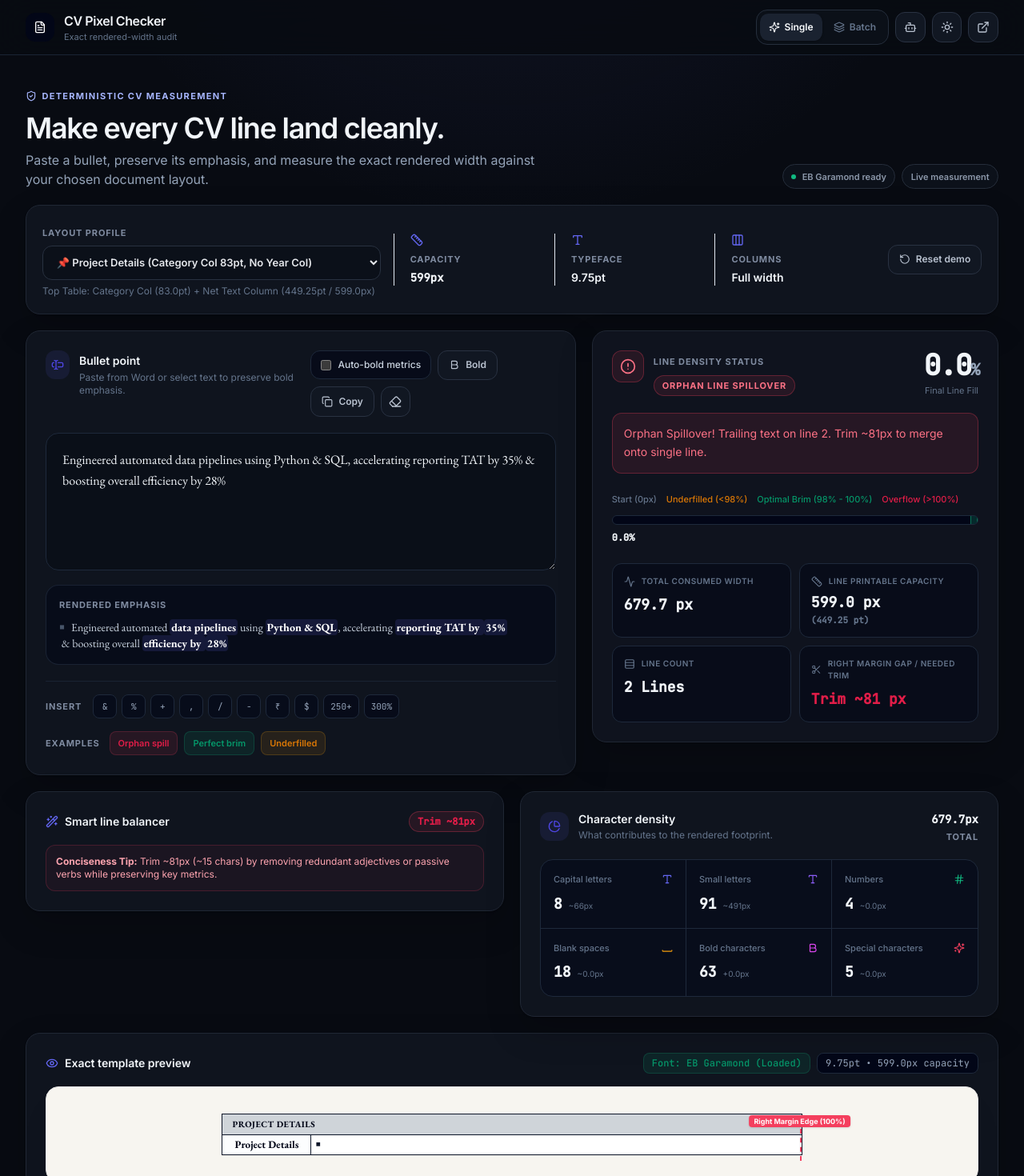
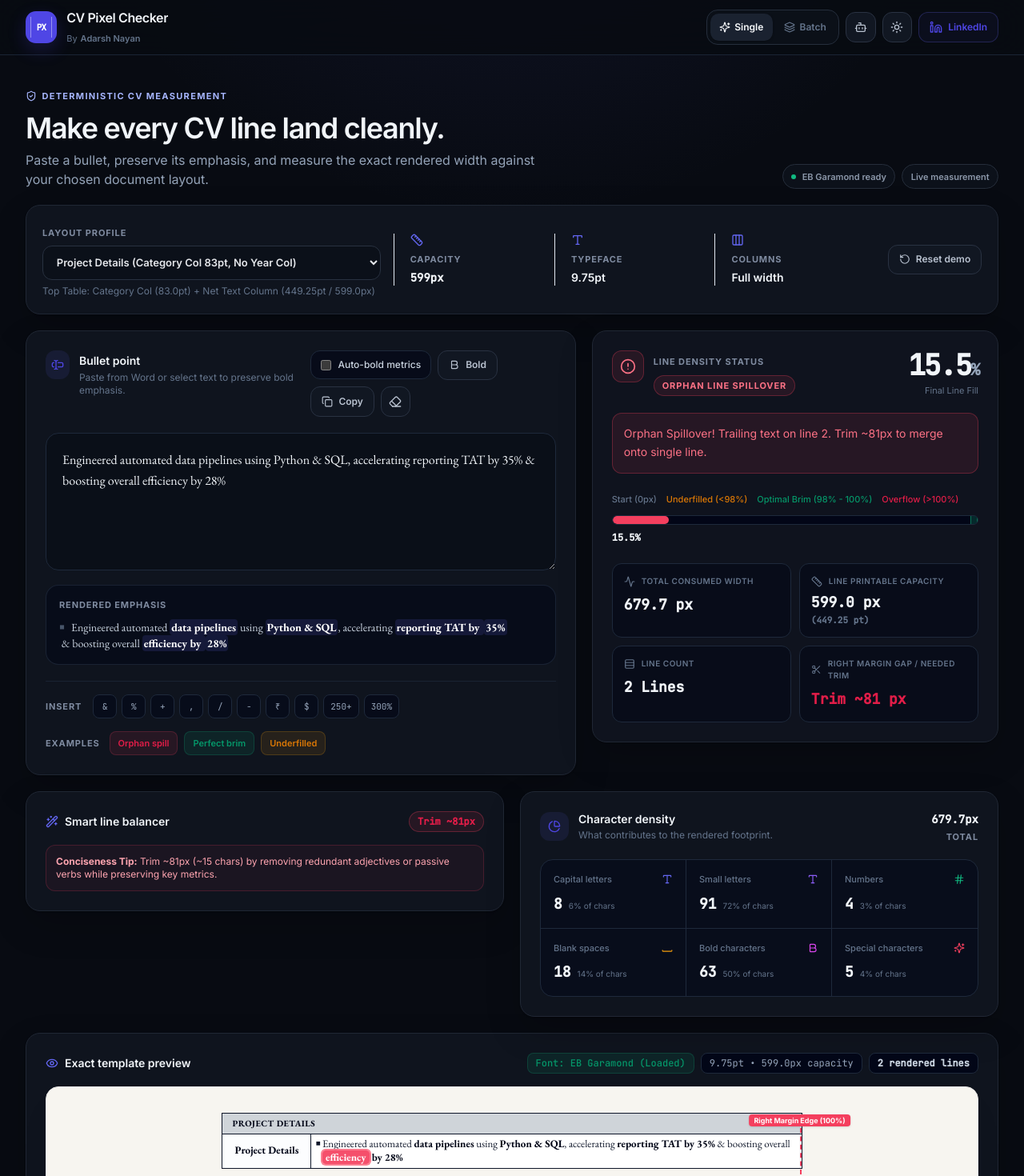
Before and after one commit to Nayanwho/cv-pixel-checker, a React (Vite) app: page / in a window 1280 px wide. Shown: the top 1470 px of the page at 80% size. Built offline with nearby package versions, Linux system fonts and the light colour scheme.

Commit message:
Fix wrapped template preview and branding

```diff
--- a/index.html
+++ b/index.html
@@ -4,7 +4,7 @@
     <meta charset="UTF-8" />
     <link rel="icon" type="image/svg+xml" href="/favicon.svg" />
     <meta name="viewport" content="width=device-width, initial-scale=1.0" />
-    <title>CV Bullet Line-Density & Brim Checker</title>
+    <title>CV Pixel Checker — Exact Line-Width Audit</title>
     <!-- Google Fonts: EB Garamond (400, 600, 700) and Inter -->
     <link rel="preconnect" href="https://fonts.googleapis.com">
     <link rel="preconnect" href="https://fonts.gstatic.com" crossorigin>
--- a/src/App.jsx
+++ b/src/App.jsx
@@ -340,7 +340,14 @@ export default function App() {
       <footer className="border-t border-slate-200/80 dark:border-slate-800/80 py-5 text-xs text-slate-500">
         <div className="max-w-[1440px] mx-auto px-4 sm:px-6 lg:px-8 flex flex-col sm:flex-row items-center justify-between gap-2">
           <span>Calibrated for EB Garamond 9.75pt · CSS-pixel accurate</span>
-          <span>Designed by <strong className="font-semibold text-slate-700 dark:text-slate-300">Adarsh Nayan</strong></span>
+          <a
+            href="https://www.linkedin.com/in/adarsh-nayan"
+            target="_blank"
+            rel="noopener noreferrer"
+            className="font-medium text-slate-600 dark:text-slate-300 hover:text-indigo-600 dark:hover:text-indigo-300 transition-colors"
+          >
+            Designed by <strong className="font-semibold">Adarsh Nayan</strong> · Connect on LinkedIn
+          </a>
         </div>
       </footer>
     </div>
--- a/src/components/CVLinePreview.jsx
+++ b/src/components/CVLinePreview.jsx
@@ -8,7 +8,6 @@ export default function CVLinePreview({ textSegments, preset, metrics, theme })
   const isOrphan = status === 'ORPHAN';
   const isHardOverflow = status === 'HARD_OVERFLOW';
   const isNearBrim = status === 'NEAR_BRIM';
-  const isUnderfilled = status === 'UNDERFILLED';
 
   const categoryWidthPx = preset.categoryWidthPt > 0 ? Math.round(preset.categoryWidthPt * (4 / 3)) : 0;
   const yearColumnWidthPx = preset.hasYearColumn ? Math.round((preset.yearColumnWidthPt || 35.0) * (4 / 3)) : 0;
@@ -49,6 +48,9 @@ export default function CVLinePreview({ textSegments, preset, metrics, theme })
           )}
           <span className={`text-xs ${isDark ? 'text-slate-400 bg-slate-950 border-slate-800' : 'text-slate-600 bg-slate-100 border-slate-200'} px-2.5 py-1 rounded-lg border font-mono`}>
             {preset.fontSizePt}pt • {targetLineWidthPx.toFixed(1)}px capacity
+          </span>
+          <span className={`text-xs ${isDark ? 'text-slate-300 bg-slate-950 border-slate-800' : 'text-slate-700 bg-slate-100 border-slate-200'} px-2.5 py-1 rounded-lg border font-mono font-semibold`}>
+            {metrics.numLines} rendered line{metrics.numLines > 1 ? 's' : ''}
           </span>
         </div>
       </div>
@@ -105,6 +107,7 @@ export default function CVLinePreview({ textSegments, preset, metrics, theme })
                     fontWeight: 700,
                     padding: '4px 6px',
                     lineHeight: `${lineHeightPx}px`,
+                    whiteSpace: 'pre-line',
                     verticalAlign: 'middle'
                   }}
                 >
@@ -162,7 +165,8 @@ export default function CVLinePreview({ textSegments, preset, metrics, theme })
                       style={{
                         fontFamily: fontInfo.isFallback ? 'Georgia, Garamond, serif' : '"EB Garamond", Garamond, Georgia, serif',
                         fontSize: `${fontSizePx}px`,
-                        lineHeight: `${lineHeightPx}px`
+                        lineHeight: `${lineHeightPx}px`,
+                        minHeight: `${lineHeightPx}px`
                       }}
                     >
                       <span className="whitespace-pre">
--- a/src/components/DensityBreakdown.jsx
+++ b/src/components/DensityBreakdown.jsx
@@ -2,49 +2,51 @@ import React from 'react';
 import { PieChart, Type, Hash, Space, Sparkles, Bold } from 'lucide-react';
 
 export default function DensityBreakdown({ metrics, theme }) {
-  const { counts, widths, totalWidthPx } = metrics;
+  const { counts, totalWidthPx } = metrics;
   const isDark = theme === 'dark';
+  const totalChars = Math.max(1, counts.totalChars);
+  const share = (count) => `${((count / totalChars) * 100).toFixed(0)}% of chars`;
 
   const items = [
     {
       label: 'Capital letters',
       value: counts.uppercase,
-      detail: `~${(counts.uppercase * 8.2).toFixed(0)}px`,
+      detail: share(counts.uppercase),
       icon: Type,
       tone: 'text-indigo-500'
     },
     {
       label: 'Small letters',
       value: counts.lowercase,
-      detail: `~${(counts.lowercase * 5.4).toFixed(0)}px`,
+      detail: share(counts.lowercase),
       icon: Type,
       tone: 'text-violet-500'
     },
     {
       label: 'Numbers',
       value: counts.numbers,
-      detail: counts.numbers > 0 ? `~${(widths.numbers || 0).toFixed(1)}px` : 'No footprint',
+      detail: share(counts.numbers),
       icon: Hash,
       tone: 'text-emerald-500'
     },
     {
       label: 'Blank spaces',
       value: counts.spaces,
-      detail: `~${(widths.spaces || 0).toFixed(1)}px`,
+      detail: share(counts.spaces),
       icon: Space,
       tone: 'text-amber-500'
     },
     {
       label: 'Bold characters',
       value: counts.boldChars,
-      detail: `+${((widths.bold || 0) * 0.18).toFixed(1)}px`,
+      detail: share(counts.boldChars),
       icon: Bold,
       tone: 'text-fuchsia-500'
     },
     {
       label: 'Special characters',
       value: counts.specialChars,
-      detail: counts.specialChars > 0 ? `~${(widths.special || 0).toFixed(1)}px` : 'No footprint',
+      detail: share(counts.specialChars),
       icon: Sparkles,
       tone: 'text-rose-500'
     }
--- a/src/components/Navbar.jsx
+++ b/src/components/Navbar.jsx
@@ -1,5 +1,5 @@
 import React, { useRef, useState } from 'react';
-import { Layers, Sparkles, Sun, Moon, FileText, Bot, ExternalLink } from 'lucide-react';
+import { Layers, Sparkles, Sun, Moon, Bot, Linkedin } from 'lucide-react';
 import ApiIntegrationModal from './ApiIntegrationModal';
 
 export default function Navbar({ activeTab, setActiveTab, theme, setTheme }) {
@@ -38,16 +38,21 @@ export default function Navbar({ activeTab, setActiveTab, theme, setTheme }) {
       <div className="max-w-[1440px] mx-auto px-4 sm:px-6 lg:px-8">
         <div className="flex items-center justify-between min-h-[68px] gap-3">
           <div className="flex items-center gap-3 min-w-0">
-            <div className="w-9 h-9 rounded-xl bg-slate-950 dark:bg-white flex items-center justify-center flex-shrink-0">
-              <FileText className="w-4 h-4 text-white dark:text-slate-950" />
+            <div className="brand-mark flex-shrink-0" aria-hidden="true">
+              <span>PX</span>
             </div>
             <div className="min-w-0">
               <h1 className="text-sm sm:text-base font-semibold tracking-tight truncate">
                 CV Pixel Checker
               </h1>
-              <p className="text-[11px] text-slate-500 hidden sm:block">
-                Exact rendered-width audit
-              </p>
+              <a
+                href="https://www.linkedin.com/in/adarsh-nayan"
+                target="_blank"
+                rel="noopener noreferrer"
+                className="text-[11px] text-slate-500 hover:text-indigo-600 dark:hover:text-indigo-300 transition-colors hidden sm:inline-flex items-center gap-1"
+              >
+                By <strong className="font-semibold">Adarsh Nayan</strong>
+              </a>
             </div>
           </div>
 
@@ -109,11 +114,12 @@ export default function Navbar({ activeTab, setActiveTab, theme, setTheme }) {
               href="https://www.linkedin.com/in/adarsh-nayan"
               target="_blank"
               rel="noopener noreferrer"
-              className="app-icon-button hidden md:inline-flex"
+              className="app-button !border-indigo-500/25 !text-indigo-600 dark:!text-indigo-300 !bg-indigo-500/5 hover:!bg-indigo-500/10"
               aria-label="Open Adarsh Nayan's LinkedIn profile"
-              title="Made by Adarsh Nayan"
+              title="Connect with Adarsh Nayan on LinkedIn"
             >
-              <ExternalLink className="w-4 h-4" />
+              <Linkedin className="w-4 h-4" />
+              <span className="hidden sm:inline">LinkedIn</span>
             </a>
           </div>
         </div>
--- a/src/engine/measurementEngine.js
+++ b/src/engine/measurementEngine.js
@@ -11,7 +11,7 @@ export const CV_PRESETS = [
     id: 'PROJECT_DETAILS',
     aliasId: 'preset_internship',
     profileCode: 'PROJECT_DETAILS',
-    name: '📌 Project Details (Category Col 83pt, No Year Col)',
+    name: 'Project Details (Category Col 83pt, No Year Col)',
     shortLabel: 'Project Details',
     description: 'Top Table: Category Col (83.0pt) + Net Text Column (449.25pt / 599.0px)',
     sectionTitle: 'PROJECT DETAILS',
@@ -30,7 +30,7 @@ export const CV_PRESETS = [
     id: 'PROJECT_ACHIEVEMENTS',
     aliasId: 'preset_project_achievements',
     profileCode: 'PROJECT_ACHIEVEMENTS',
-    name: '⭐ Achievements (Category Col 83pt, No Year Col)',
+    name: 'Achievements (Category Col 83pt, No Year Col)',
     shortLabel: 'Achievements',
     description: 'Top Table: Achievements Row (83.0pt) + Net Text Column (449.25pt / 599.0px)',
     sectionTitle: 'ACHIEVEMENTS',
@@ -49,7 +49,7 @@ export const CV_PRESETS = [
     id: 'POR_WITH_YEAR',
     aliasId: 'preset_por',
     profileCode: 'POR_WITH_YEAR',
-    name: '🎯 Positions of Responsibility (Role Col 83pt, Year Col 32.6pt)',
+    name: 'Positions of Responsibility (Role Col 83pt, Year Col 32.6pt)',
     shortLabel: 'POR with Year',
     description: 'Bottom Table: Role Col (83.0pt) + Year Col (32.6pt) + Net Text (419.25pt / 559.0px)',
     sectionTitle: 'POSITION OF RESPONSIBILITY',
@@ -68,7 +68,7 @@ export const CV_PRESETS = [
     id: 'EXTRA_CURRICULAR_WITH_YEAR',
     aliasId: 'preset_extracurricular',
     profileCode: 'EXTRA_CURRICULAR_WITH_YEAR',
-    name: '🏆 Competitions & Extra-Curriculars (Category 83pt, Year 32.6pt)',
+    name: 'Competitions & Extra-Curriculars (Category 83pt, Year 32.6pt)',
     shortLabel: 'Extra-Curriculars with Year',
     description: 'Bottom Table: Category (83.0pt) + Year Col (32.6pt) + Net Text (419.25pt / 559.0px)',
     sectionTitle: 'EXTRA-CURRICULAR ACTIVITIES',
@@ -87,7 +87,7 @@ export const CV_PRESETS = [
     id: 'ACADEMIC_WITH_YEAR',
     aliasId: 'preset_academics',
     profileCode: 'ACADEMIC_WITH_YEAR',
-    name: '🎓 Academic Achievements (Wide Section, Year Col 32.6pt)',
+    name: 'Academic Achievements (Wide Section, Year Col 32.6pt)',
     shortLabel: 'Academic with Year',
     description: 'Wide Section: Year Col (32.6pt) + Net Text (508.25pt / 677.67px)',
     sectionTitle: 'ACADEMIC ACHIEVEMENTS',
@@ -106,7 +106,7 @@ export const CV_PRESETS = [
     id: 'CERTIFICATIONS',
     aliasId: 'preset_certifications',
     profileCode: 'CERTIFICATIONS',
-    name: '📜 Certifications & Licenses (Wide Section, Year Col 32.6pt)',
+    name: 'Certifications & Licenses (Wide Section, Year Col 32.6pt)',
     shortLabel: 'Certifications',
     description: 'Certifications Section: Net Text (508.25pt / 677.67px)',
     sectionTitle: 'CERTIFICATIONS & LICENSES',
@@ -125,7 +125,7 @@ export const CV_PRESETS = [
     id: 'PROJECT_TITLE_ROW',
     aliasId: 'preset_standard',
     profileCode: 'PROJECT_TITLE_ROW',
-    name: '📄 Full-Width Section Header / Project Title Row (540pt / 720px)',
+    name: 'Full-Width Section Header / Project Title Row (540pt / 720px)',
     shortLabel: 'Project Title / Header',
     description: 'Full printable table header width (540.0pt / 720.0px)',
     sectionTitle: 'PROJECT TITLE ROW',
@@ -144,7 +144,7 @@ export const CV_PRESETS = [
   {
     id: 'preset_internship',
     aliasId: 'PROJECT_DETAILS',
-    name: '💼 Internship & Work Experience (Legacy Alias)',
+    name: 'Internship & Work Experience (Legacy Alias)',
     shortLabel: 'Internship & Work Exp',
     description: 'Standard B-School: Category Col (83.0pt) + Net Text (449.25pt / 599.0px)',
     sectionTitle: 'INTERNSHIP / WORK EXPERIENCE',
@@ -162,7 +162,7 @@ export const CV_PRESETS = [
   {
     id: 'preset_extracurricular',
     aliasId: 'EXTRA_CURRICULAR_WITH_YEAR',
-    name: '🏆 Competitions & Extra-Curriculars (Legacy Alias)',
+    name: 'Competitions & Extra-Curriculars (Legacy Alias)',
     shortLabel: 'Competitions & Extra-Curriculars',
     description: 'Standard B-School: Category (83.0pt) + Year Col (32.6pt) + Net Text (419.25pt / 559.0px)',
     sectionTitle: 'EXTRA-CURRICULAR ACTIVITIES',
@@ -180,7 +180,7 @@ export const CV_PRESETS = [
   {
     id: 'preset_academics',
     aliasId: 'ACADEMIC_WITH_YEAR',
-    name: '🎓 Academic Achievements (Legacy Alias)',
+    name: 'Academic Achievements (Legacy Alias)',
     shortLabel: 'Academic Achievements',
     description: 'Standard B-School: Wide Section + Year Col (32.6pt) + Net Text (508.25pt / 677.67px)',
     sectionTitle: 'ACADEMIC ACHIEVEMENTS',
@@ -198,7 +198,7 @@ export const CV_PRESETS = [
   {
     id: 'preset_por',
     aliasId: 'POR_WITH_YEAR',
-    name: '🎯 Position of Responsibility (Legacy Alias)',
+    name: 'Position of Responsibility (Legacy Alias)',
     shortLabel: 'Positions of Responsibility',
     description: 'Standard B-School: Role Col (83.0pt) + Year Col (32.6pt) + Net Text (419.25pt / 559.0px)',
     sectionTitle: 'POSITION OF RESPONSIBILITY',
@@ -216,7 +216,7 @@ export const CV_PRESETS = [
   {
     id: 'preset_standard',
     aliasId: 'PROJECT_TITLE_ROW',
-    name: '📄 Standard Full Width (Legacy Alias)',
+    name: 'Standard Full Width (Legacy Alias)',
     shortLabel: 'Standard Full Width',
     description: 'Full printable table width (540.0pt / 720.0px)',
     sectionTitle: 'GENERAL CV SECTION',
@@ -666,6 +666,7 @@ export function measureCvLine(options = {}) {
     characterCount: charCount,
     wordCount,
     lineCount,
+    lines,
     firstOverflowCharacterIndex,
     maxFittingPrefix,
     overflowText,
--- a/src/index.css
+++ b/src/index.css
@@ -49,6 +49,45 @@
   .app-nav {
     border-color: rgba(226, 232, 240, 0.86);
     background: rgba(255, 255, 255, 0.82);
+  }
+
+  .brand-mark {
+    position: relative;
+    display: inline-flex;
+    width: 2.45rem;
+    height: 2.45rem;
+    align-items: center;
+    justify-content: center;
+    overflow: hidden;
+    border-radius: 0.8rem;
+    background: #4f46e5;
+    box-shadow: 0 8px 22px rgba(79, 70, 229, 0.22);
+  }
+
+  .brand-mark::before,
+  .brand-mark::after {
+    content: '';
+    position: absolute;
+    top: 0.42rem;
+    bottom: 0.42rem;
+    width: 1px;
+    background: rgba(255, 255, 255, 0.42);
+  }
+
+  .brand-mark::before {
+    left: 0.38rem;
+  }
+
+  .brand-mark::after {
+    right: 0.38rem;
+  }
+
+  .brand-mark span {
+    color: #fff;
+    font-family: 'JetBrains Mono', monospace;
+    font-size: 0.68rem;
+    font-weight: 700;
+    letter-spacing: -0.06em;
   }
 
   .dark .app-nav {
--- a/src/utils/canvasMetrics.js
+++ b/src/utils/canvasMetrics.js
@@ -12,7 +12,7 @@ import {
   CV_PRESETS,
   DEFAULT_STYLE,
   DEFAULT_TARGET_RANGE
-} from '../engine/measurementEngine';
+} from '../engine/measurementEngine.js';
 
 let canvasContext = null;
 let fontStatus = 'loading'; // 'loading' | 'ready' | 'failed'
@@ -105,12 +105,17 @@ export function analyzeFormattedSegments(segments, targetLineWidthPt = 449.25, f
     targetLineWidthPx: grossLineWidthPx,
     targetLineWidthPt,
     fillPercentage: result.utilisationPct,
-    lines: result.lineCount === 1 ? [{
-      tokens: result.segments,
-      text: result.text,
-      widthPx: result.widthPx,
-      fillPercentage: result.utilisationPct
-    }] : [],
+    lines: Array.isArray(result.lines) && result.lines.length > 0
+      ? result.lines
+      : [{
+          tokens: result.segments.map(segment => ({
+            text: segment.text || '',
+            isBold: !!segment.bold || (!!segment.fontWeight && segment.fontWeight >= 600)
+          })),
+          text: result.text,
+          widthPx: result.widthPx,
+          fillPercentage: result.utilisationPct
+        }],
     numLines: result.lineCount,
     status: uiStatus,
     statusMessage: uiStatusMessage,
```
Also changed, not shown: public/favicon.svg, 1 other file (tests, documents, lock files or other folders).
